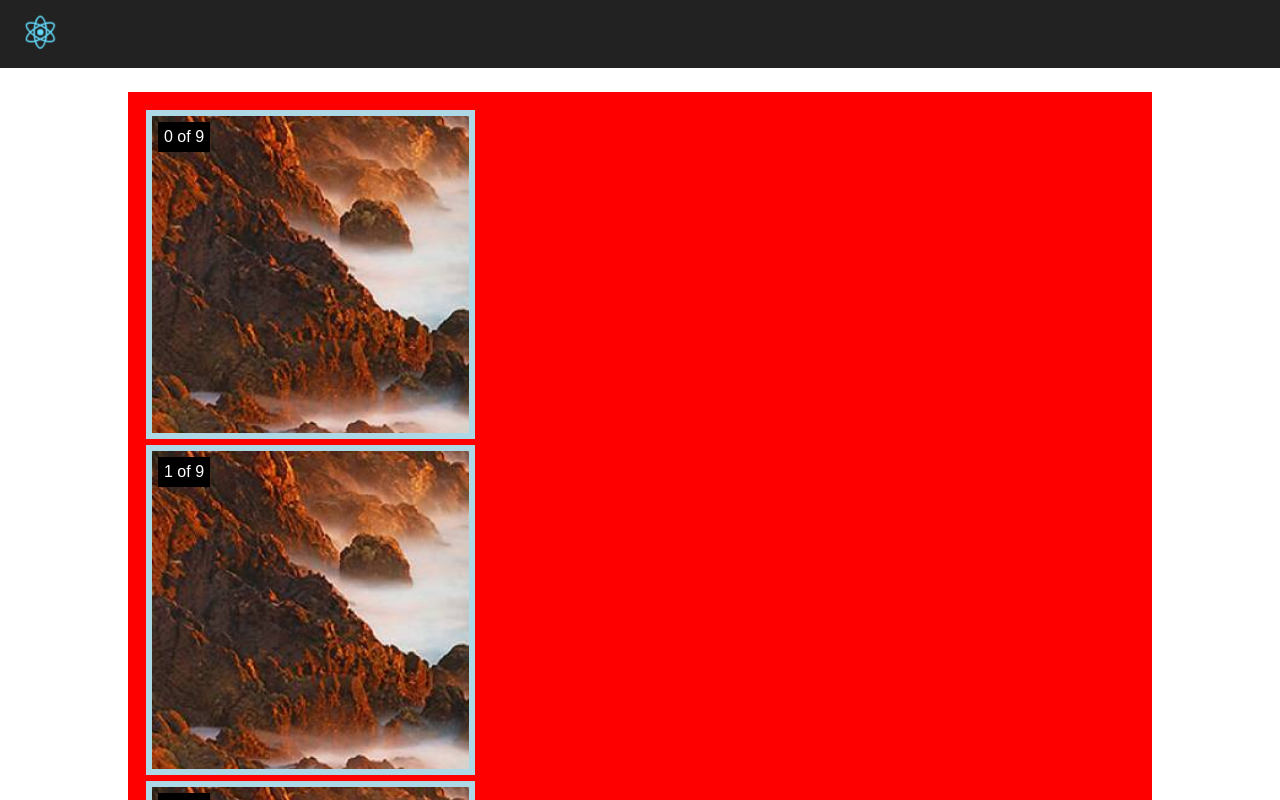
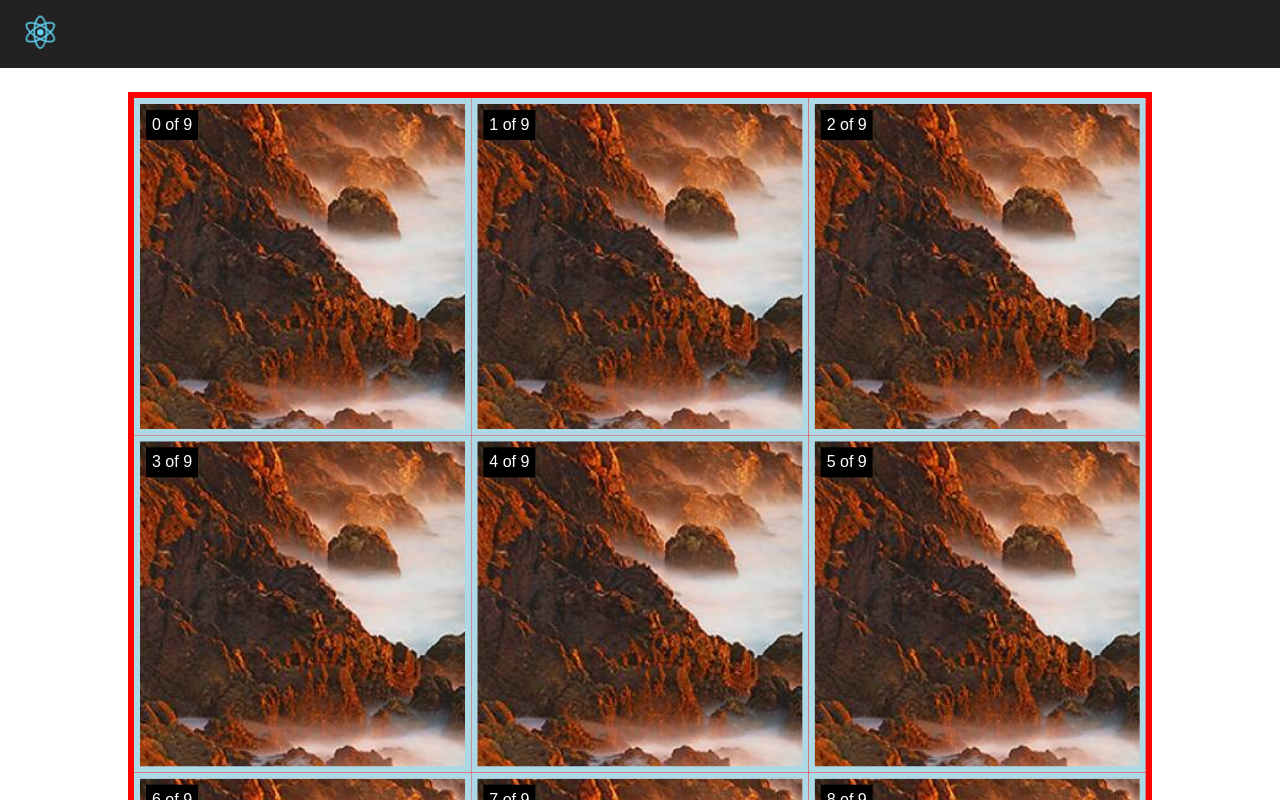
Before and after one commit to GuillaumeSalles/8-squares, a React (Create React App) app: page / in a window 1280 px wide. Shown: the top 800 px of the page. Built offline with nearby package versions, Linux system fonts and the light colour scheme.

Commit message:
add position

```diff
--- a/src/App.js
+++ b/src/App.js
@@ -40,10 +40,12 @@ class App extends Component {
           <div
             className="Scene"
             style={{maxWidth: this.state.sceneMaxSize}}>
-            <Tiles
-              nbOfTiles={this.state.nbOfTiles}
-              source={this.state.source}
-              sceneMaxSize={this.state.sceneMaxSize}/>
+            <div className="Scene-content">
+              <Tiles
+                nbOfTiles={this.state.nbOfTiles}
+                source={this.state.source}
+                sceneMaxSize={this.state.sceneMaxSize}/>
+            </div>
           </div>
         </div>
 
--- a/src/Scene.css
+++ b/src/Scene.css
@@ -1,8 +1,20 @@
 .Scene {
     position: relative;
-    padding: 18px;
     background: red;
     width: 100%;
     box-sizing: border-box;
     margin: 0 auto;
+    padding: 6px;
+
+    overflow: hidden;
 }
+
+.Scene:before {
+    content: '';
+    float: left;
+    padding-top: 100%;
+}
+
+.Scene-content {
+    position: relative;
+}
--- a/src/Tile/Tile.css
+++ b/src/Tile/Tile.css
@@ -2,12 +2,14 @@
     display: block;
     background: lightblue;
     box-sizing: border-box;
-    margin-bottom: 6px;
 
     /* Critical */
-    position: relative;
+    position: absolute;
+    top: 0;
+    left: 0;
     overflow: hidden;
 }
+
 .Tile:before {
     content: '';
     float: left;
--- a/src/Tile/Tile.js
+++ b/src/Tile/Tile.js
@@ -5,7 +5,6 @@ export default class Tile extends Component {
 
     constructor(props) {
         super(props);
-
 
         this.tileSpacing = 6;
         this.appPadding = 24; //make it dynamic with css
@@ -19,13 +18,17 @@ export default class Tile extends Component {
         return this.getNbOfColumn() / this.props.total * 100 + '%';
     }
 
-    amountToRemove() {
-        return
+    getPosition() {
+        const posX = (this.props.position % this.getNbOfColumn()) * 100;
+        const posY = Math.floor(this.props.position / this.getNbOfColumn()) * 100;
+
+        return `translateX(${posX}%) translateY(${posY}%)`;
     }
 
     render() {
         const tileStyles = {
             width: this.getSize(),
+            transform: this.getPosition()
         };
 
         const tileContentStyles = {
```
